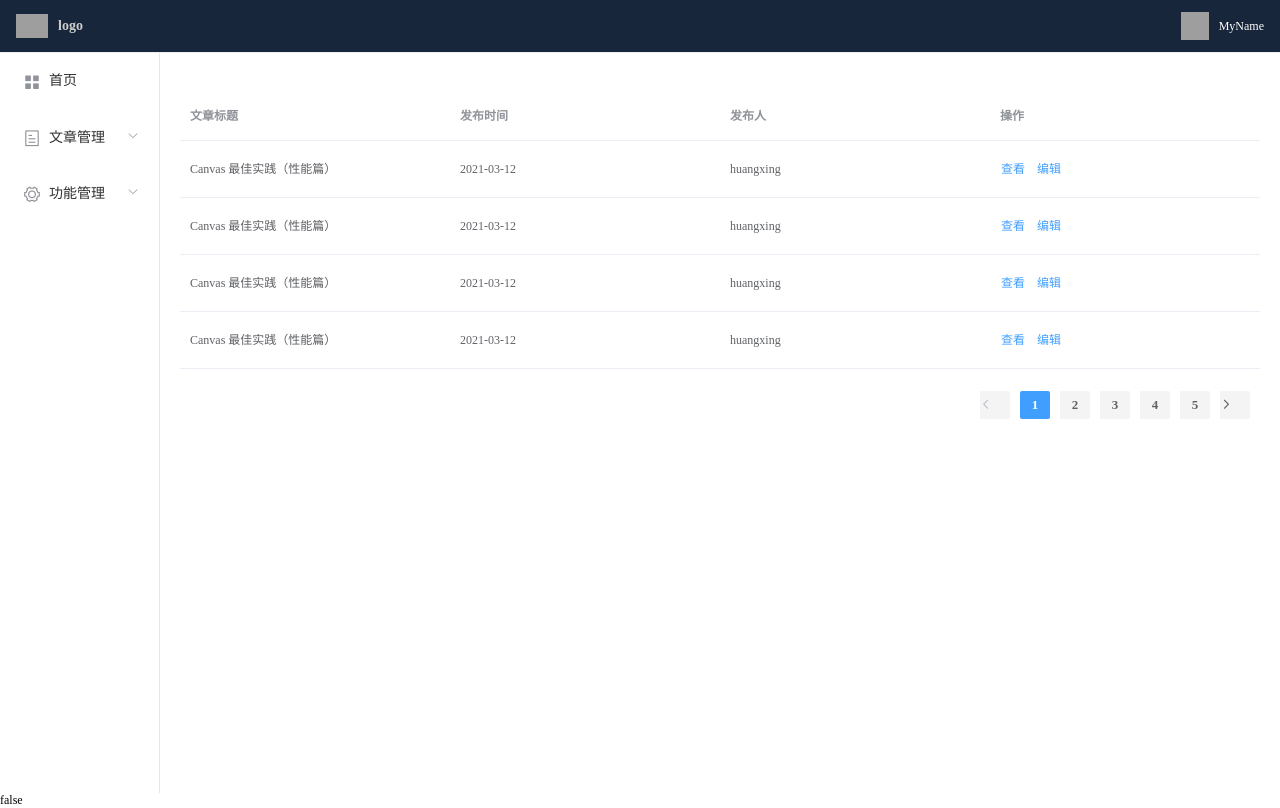
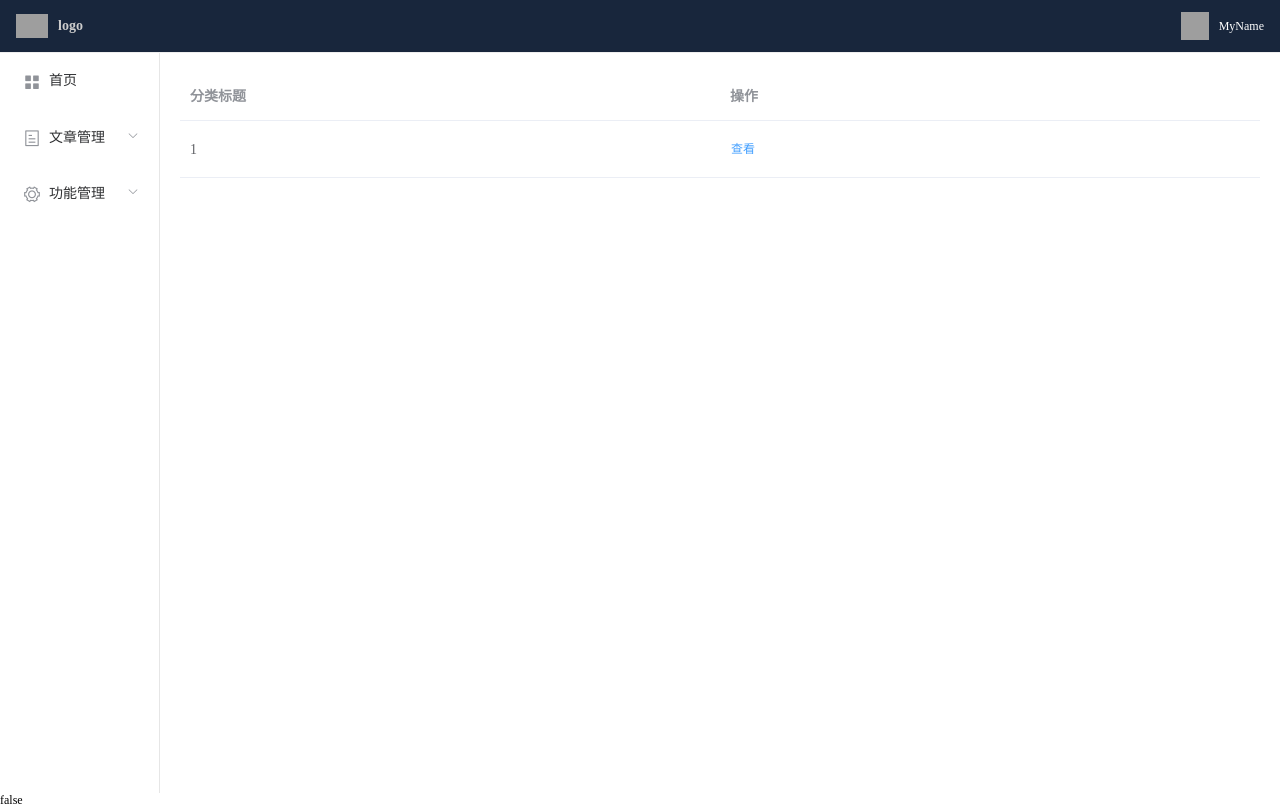
Before and after one commit to lebornjose/blog-admin, a Vue app: page /category in a window 1280 px wide. Built offline with nearby package versions, Linux system fonts and the light colour scheme; grey boxes are pictures that could not be loaded.

Commit message:
路由配置

```diff
--- a/package.json
+++ b/package.json
@@ -10,7 +10,8 @@
     "element-plus": "^1.0.2-beta.35",
     "sass": "^1.32.8",
     "vue": "^3.0.5",
-    "vue-property-decorator": "^9.1.2"
+    "vue-property-decorator": "^9.1.2",
+    "vue-router": "^4.0.8"
   },
   "devDependencies": {
     "@vitejs/plugin-vue": "^1.1.5",
--- a/src/App.vue
+++ b/src/App.vue
@@ -6,7 +6,8 @@
         <left-bar></left-bar>
       </el-col>
       <el-col :span="21" class="right-content">
-        <article-container></article-container>
+<!--        <article-container></article-container>-->
+        <router-view></router-view>
       </el-col>
     </el-row>
     {{visible}}
--- a/src/components/category.vue
+++ b/src/components/category.vue
@@ -0,0 +1,30 @@
+<template>
+  <div class="category-list">
+    <el-table
+      :data="categoryList"
+      style="width: 100%">
+      <el-table-column
+        prop="title"
+        label="分类标题"
+      >
+      </el-table-column>
+      <el-table-column
+        label="操作"
+      >
+        <template #default="scope">
+          <el-button type="text" size="small">查看</el-button>
+        </template>
+      </el-table-column>
+    </el-table>
+  </div>
+</template>
+<script class="ts">
+  import { defineComponent } from 'vue';
+  export default defineComponent({
+    name: 'category',
+    setup() {
+      const categoryList = [{title: '1'}];
+      return { categoryList }
+    }
+  });
+</script>
--- a/src/main.ts
+++ b/src/main.ts
@@ -1,8 +1,11 @@
+// @ts-ignore
 import { createApp } from 'vue';
 import App from './App.vue';
 import ElementPlus from 'element-plus';
 import 'element-plus/lib/theme-chalk/index.css';
+import router from './router/index';
 
 const app = createApp(App);
 app.use(ElementPlus);
+app.use(router);
 app.mount('#app');
--- /dev/null
+++ b/src/router/index.ts
@@ -0,0 +1,26 @@
+import { createRouter, createWebHistory } from 'vue-router'
+import Aritcle from '../components/article.vue';
+import Category from '../components/category.vue';
+const routerHistory = createWebHistory();
+
+const router = createRouter({
+  history: routerHistory,
+  routes: [
+    {
+      path: '/',
+      redirect: '/article'
+    },
+    {
+      path: '/article',
+      name: 'article',
+      component: Aritcle
+    },
+    {
+      path: '/category',
+      name: 'category',
+      component: Category
+    }
+  ]
+});
+
+export default router;
```
